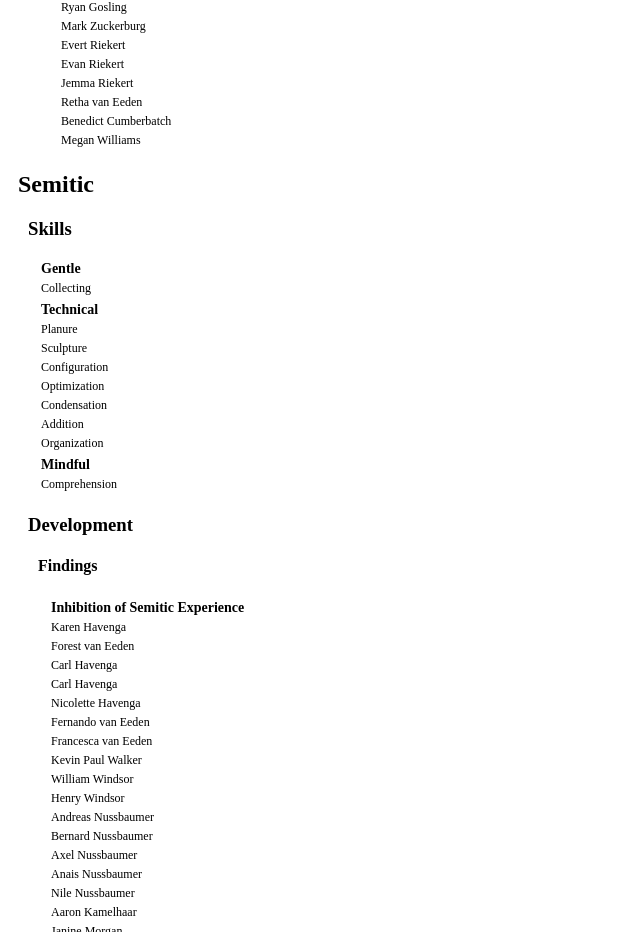
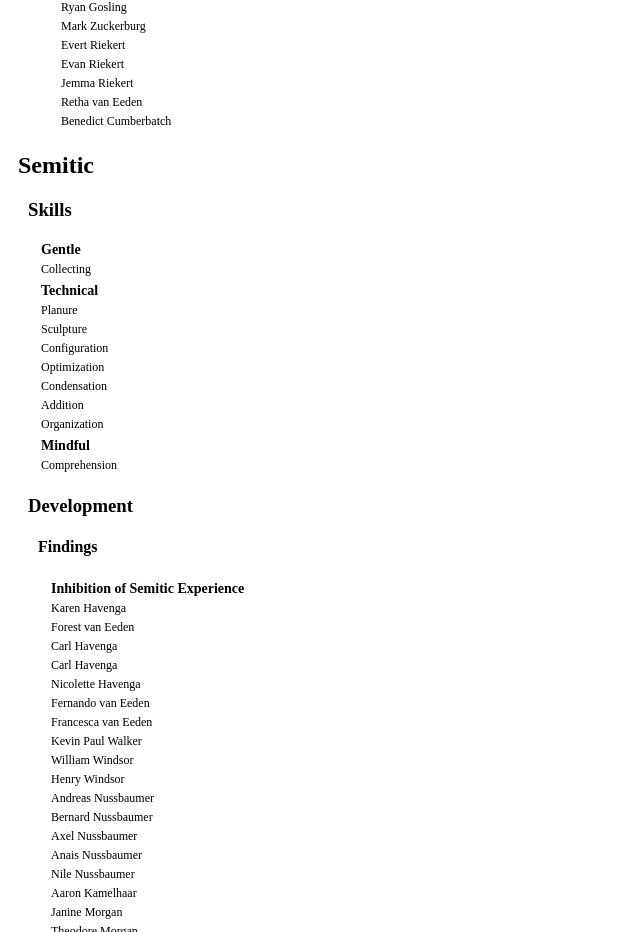
Before and after one commit to Copyright-Eden/repair, a plain HTML site: page index.html in a window 1280 px wide. Shown: the part 1515-2447 px from the top of the page, without its empty margins (0-640 px from the left). Drawn offline with Linux system fonts and the light colour scheme.

Commit message:
invalid entry removal

```diff
--- a/index.html
+++ b/index.html
@@ -85,7 +85,6 @@
                 <tr><td>Jemma Riekert</td></tr>
                 <tr><td>Retha van Eeden</td></tr>
                 <tr><td>Benedict Cumberbatch</td></tr>
-                <tr><td>Megan Williams</td></tr>
               </table>
       <h2>Semitic</h2>
         <h3>Skills</h3>
```
